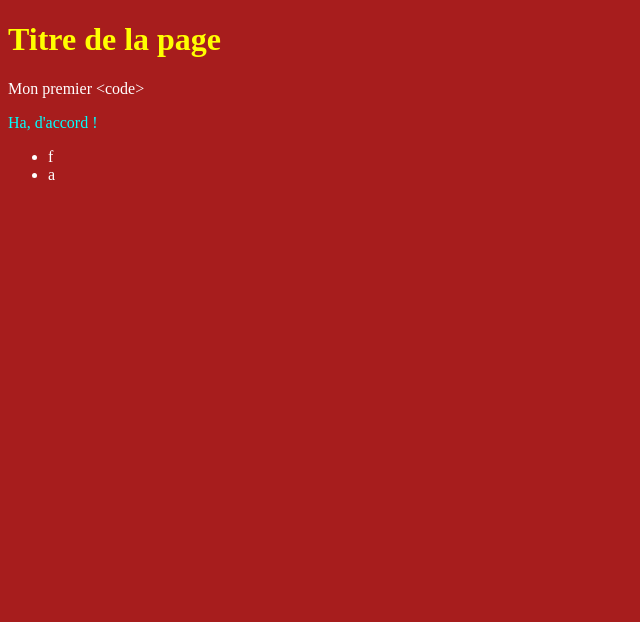
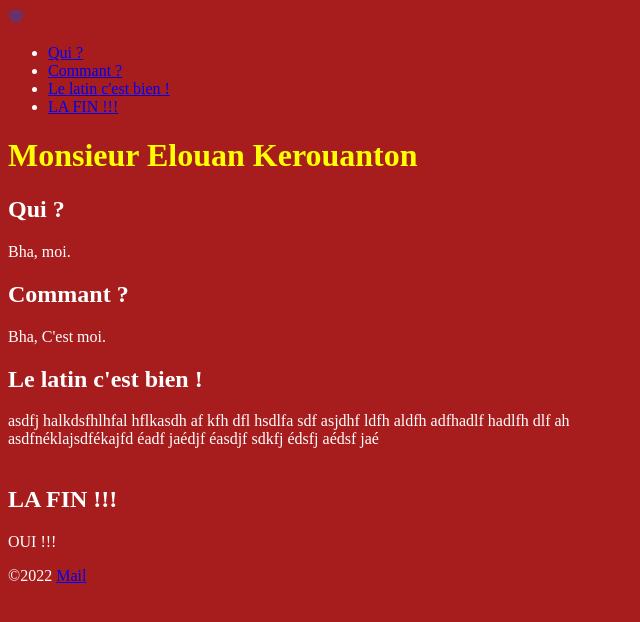
Before and after one commit to divtec-cejef/mon-cv-01-eloa33z, a plain HTML site: page index.html in a window 1280 px wide. Shown: the whole page, without its empty margins (0-640 px from the left). Drawn offline with Linux system fonts and the light colour scheme.

Commit message:
fin de l'exercice

```diff
--- a/index.html
+++ b/index.html
@@ -5,16 +5,16 @@
     <meta charset="UTF-8">
 
     <!-- Très important !!! Bloque le zoom automatique sur smartphones -->
-    <meta name="viewport" content="width=device-width, initial-scale=1.0">
+    <meta name="cv-elouan" content="width=device-width, initial-scale=1.0">
 
     <!-- Titre de la page -->
-    <title>Elouan Kerouanton | Mon 1er code</title>
+    <title>cv-elouan</title>
 
     <!-- Auteur -->
     <meta name="author" content="Elouan Kerouanton">
 
     <!-- Favicons : icône de la page dans plusieurs tailles et formats -->
-    <link rel="apple-touch-icon" sizes="180x180" href="icone/apple-touch-icon.png">
+
     <link rel="icon" type="image/png" sizes="32x32" href="icone/favicon-32x32.png">
     <link rel="icon" type="image/png" sizes="16x16" href="icone/favicon-16x16.png">
     <link rel="manifest" href="icone/site.webmanifest">
@@ -22,15 +22,44 @@
     <link rel="stylesheet" href="css/main.css">
 </head>
 <body>
-<h1>Titre de la page</h1>
-<p>Mon premier &lt;code&gt;</p>
-<p1>Ha, d'accord !</p1>
-<nav>
-    <ul>
-        <li>f</li>
-        <li>a</li>
-    </ul>
-</nav>
-<a></a>
+<header>
+    <a href="icone/favicon-32x32.png#" class="logo"><img src="icone/favicon-16x16.png"></a>
+
+    <nav>
+        <ul class="menu de navigation">
+            <li>
+                <a href="#1">Qui ?</a>
+            </li>
+            <li>
+                <a href="#2">Commant ?</a>
+            </li>
+            <li>
+                <a href="#3">Le latin c'est bien !</a>
+            </li>
+            <li>
+                <a href="#4">LA FIN !!!</a>
+            </li>
+        </ul>
+    </nav>
+</header>
+
+<main>
+    <h1>Monsieur Elouan Kerouanton</h1>
+    <h2 id = "1">Qui ?</h2>
+    <p>Bha, moi.</p>
+    <h2 id = "2">Commant ?</h2>
+    <p>Bha, C'est moi.</p>
+    <h2 id = "3">Le latin c'est bien !</h2>
+    <p>asdfj halkdsfhlhfal hflkasdh af kfh dfl hsdlfa sdf asjdhf ldfh aldfh adfhadlf hadlfh dlf ah <br>
+    asdfnéklajsdfékajfd éadf jaédjf éasdjf sdkfj édsfj aédsf jaé <br> <br></p>
+    <h2 id = "4">LA FIN !!!</h2>
+    <p>OUI !!!</p>
+
+
+</main>
+<footer>
+    &copy;2022 <a href="mailto:elouan.kerouanton@divtec.ch" target="_blank"> Mail</a>
+</footer>
 </body>
+
 </html>
```
